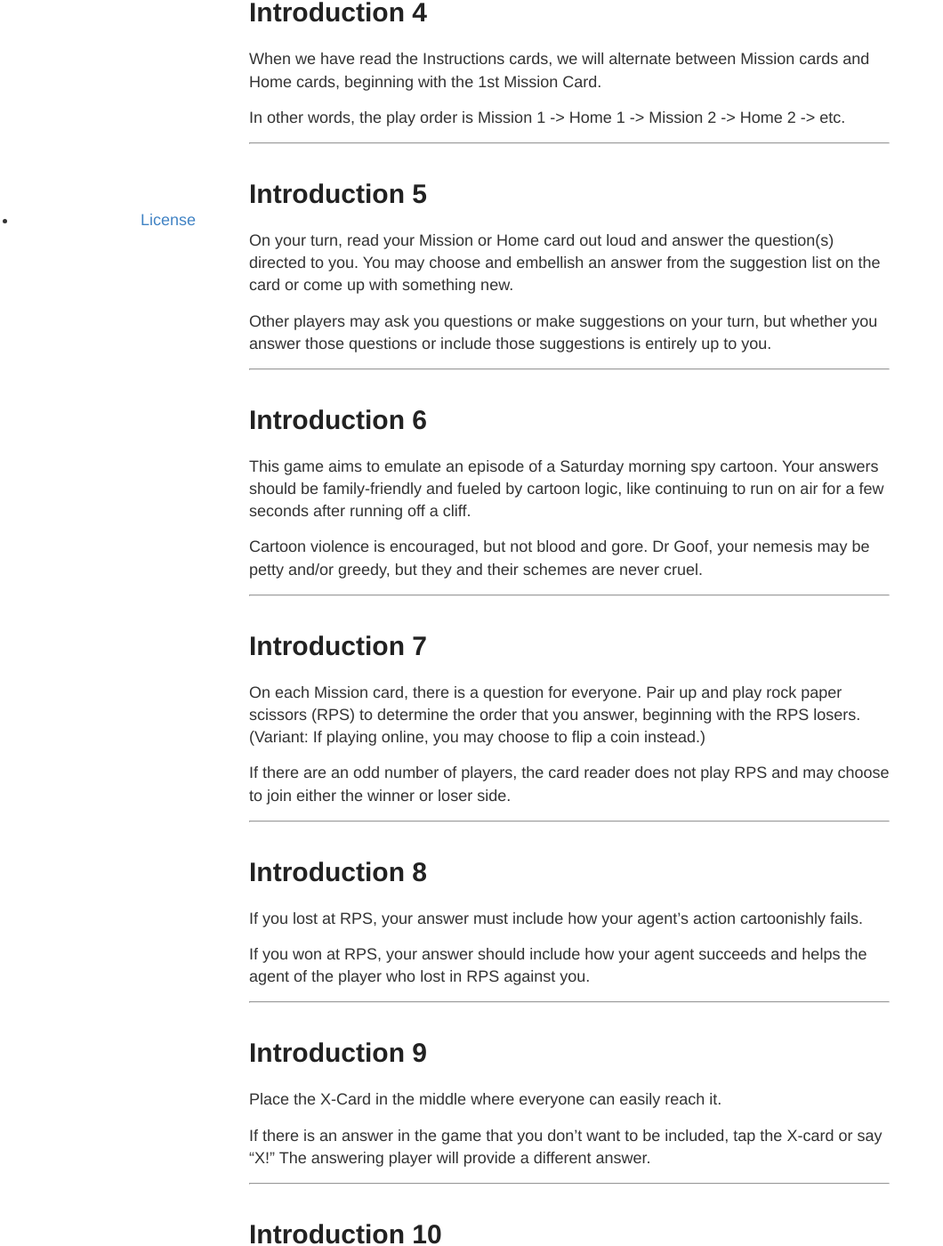
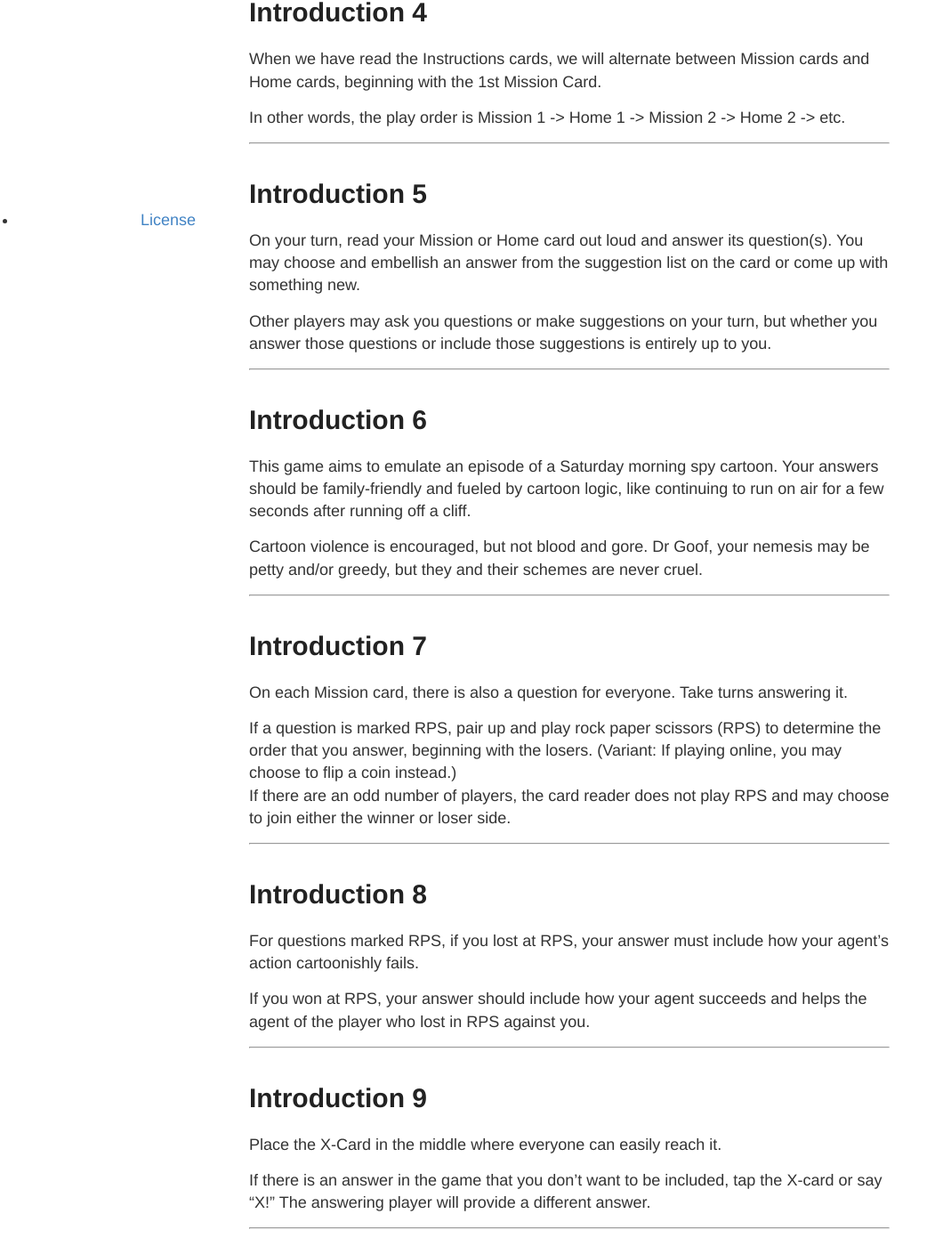
Before and after one commit to zechlau14/zechlau14.github.io, a Jekyll site: the page built from projects/pets-with-fedoras-slides.md, in a window 1280 px wide and 1400 px high, scrolled down 1296 px. Shown: the whole window at 89% size, without its empty margins (0-1060 px from the left). Built offline with Jekyll 4.4.1, drawn with Linux system fonts in a browser that asks for light colours; our own code applies the rules of GitHub Pages for plain Markdown files; some of the changed text lies outside the part shown.

Commit message:
Update pets-with-fedoras-slides.md

```diff
--- a/projects/pets-with-fedoras-slides.md
+++ b/projects/pets-with-fedoras-slides.md
@@ -41,7 +41,7 @@ In other words, the play order is Mission 1 -> Home 1 -> Mission 2 -> Home 2 ->
 ___
 # Introduction 5
 
-On your turn, read your Mission or Home card out loud and answer the question(s) directed to you. You may choose and embellish an answer from the suggestion list on the card or come up with something new.
+On your turn, read your Mission or Home card out loud and answer its question(s). You may choose and embellish an answer from the suggestion list on the card or come up with something new.
 
 Other players may ask you questions or make suggestions on your turn, but whether you answer those questions or include those suggestions is entirely up to you.
 
@@ -55,14 +55,15 @@ Cartoon violence is encouraged, but not blood and gore. Dr Goof, your nemesis ma
 ___
 # Introduction 7
 
-On each Mission card, there is a question for everyone. Pair up and play rock paper scissors (RPS) to determine the order that you answer, beginning with the RPS losers. (Variant: If playing online, you may choose to flip a coin instead.)
+On each Mission card, there is also a question for everyone. Take turns answering it.
 
+If a question is marked RPS, pair up and play rock paper scissors (RPS) to determine the order that you answer, beginning with the losers. (Variant: If playing online, you may choose to flip a coin instead.)
 If there are an odd number of players, the card reader does not play RPS and may choose to join either the winner or loser side.
 
 ___
 # Introduction 8
 
-If you lost at RPS, your answer must include how your agent's action cartoonishly fails.
+For questions marked RPS, if you lost at RPS, your answer must include how your agent's action cartoonishly fails.
 
 If you won at RPS, your answer should include how your agent succeeds and helps the agent of the player who lost in RPS against you.
 
@@ -91,20 +92,20 @@ When everyone has answered, proceed to the first Mission card.
 
 ___
 # Mission 1
-The agents are hanging out with Linneaus and Fern at home. Which part of the home are you in? What are Linneaus and Fern doing?
+The pets are hanging out with Linneaus and Fern at home. Which part of the home are you in? What are Linneaus and Fern doing?
 
-**For everyone**: Your agent receives a notification of an urgent call from mission control. How do you receive it? And how do you ensure Linneaus and Fern do not see you putting on your fedora to answer it?
+**For everyone**: What is your pet doing when they receive an urgent notification from mission control? How do you receive it? And how do you ensure Linneaus and Fern do not see you putting on your fedora to answer it?
 
 ___
 # Home 1
-What are Linneaus and Fern going to do today? What inspired them?
+As your agents answer the call, Linneaus and Fern are inspired. What are they going to do today? What inspired them?
 
 | d6 | today's activity |
 | --- | --- |
 | 1 | Build a rocket |
 | 2 | Build a roller coaster |
 | 3 | Modify vehicles for a race |
-| 4 | Find a mummy|
+| 4 | Find a mummy |
 | 5 | Put on a performance |
 | 6 | Play an extra extreme sport |
 
@@ -160,7 +161,7 @@ Dr. Goofenheim arrives to monologue. What did they invent today? What are they t
 | 5 | Invisible ray | To make up for a childhood trauma |
 | 6 | Paper Cut-inator | To remove a pet peeve |
 
-**For everyone**: As Dr. Goofenheim's monologue ends, what does your agent do to attempt to break out of the trap?
+**For everyone**: (**RPS**) As Dr. Goofenheim's monologue ends, what does your agent do to attempt to break out of the trap?
 
 ___
 # Home 4
@@ -170,7 +171,7 @@ ___
 # Mission 5
 Dr. Goofenheim tries to turn their invention on. Do they manage to turn it on? If yes, does it work as plan? If no, what external factor delays them?
 
-**For everyone**: What does your agent do to defeat Dr. Goof? Your answers should bring Dr. Goof and your agents into contact with Linnaeus and Fern's invention, without the children noticing them.
+**For everyone**: (**RPS**) What does your agent do to defeat Dr. Goof? Your answers should bring Dr. Goof and your agents into contact with Linnaeus and Fern's invention, without the children noticing them.
 
 ___
 # Home 5
```
Also changed, not shown: other parts of projects/pets-with-fedoras-slides.md (+1 -1 lines).
